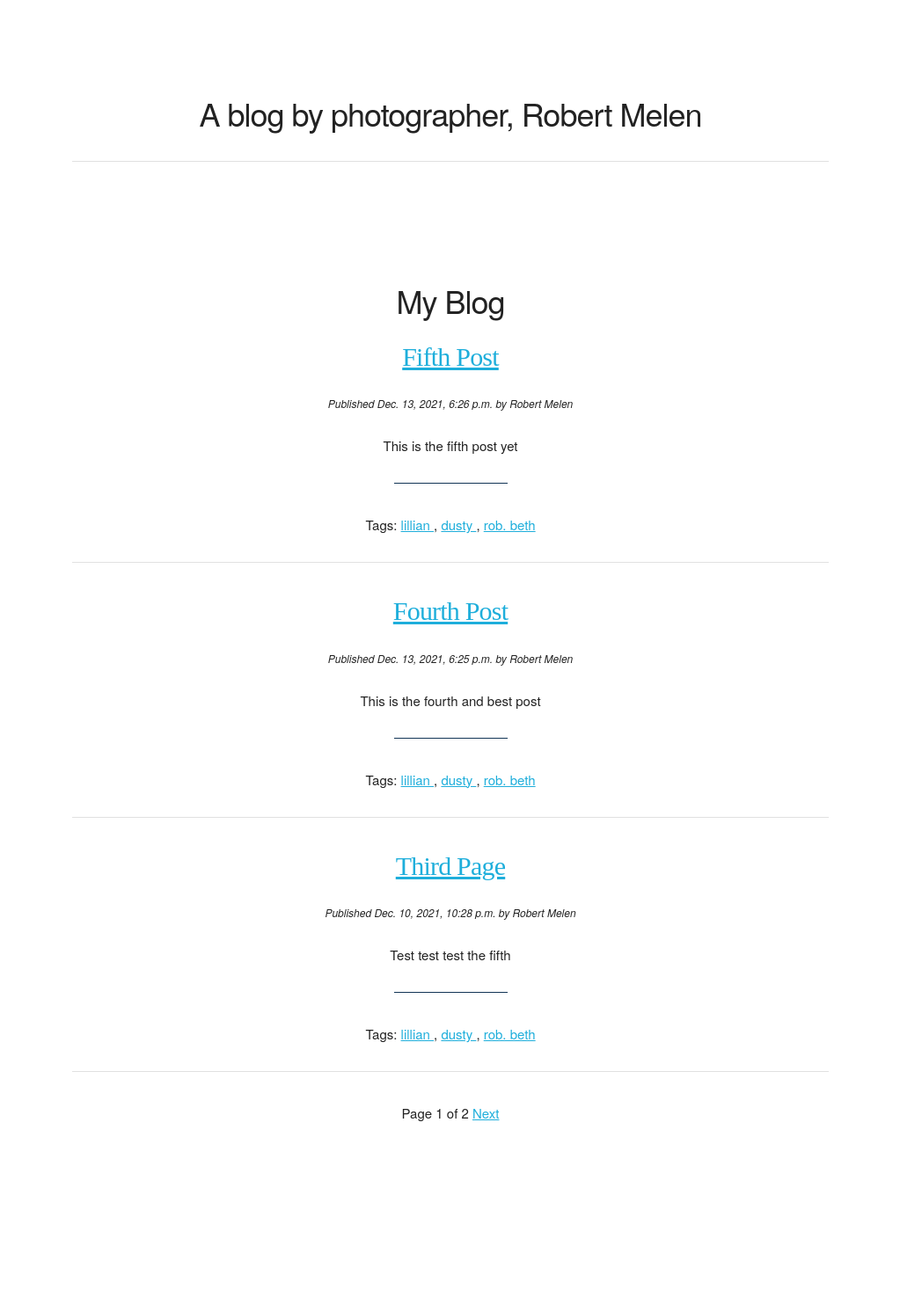
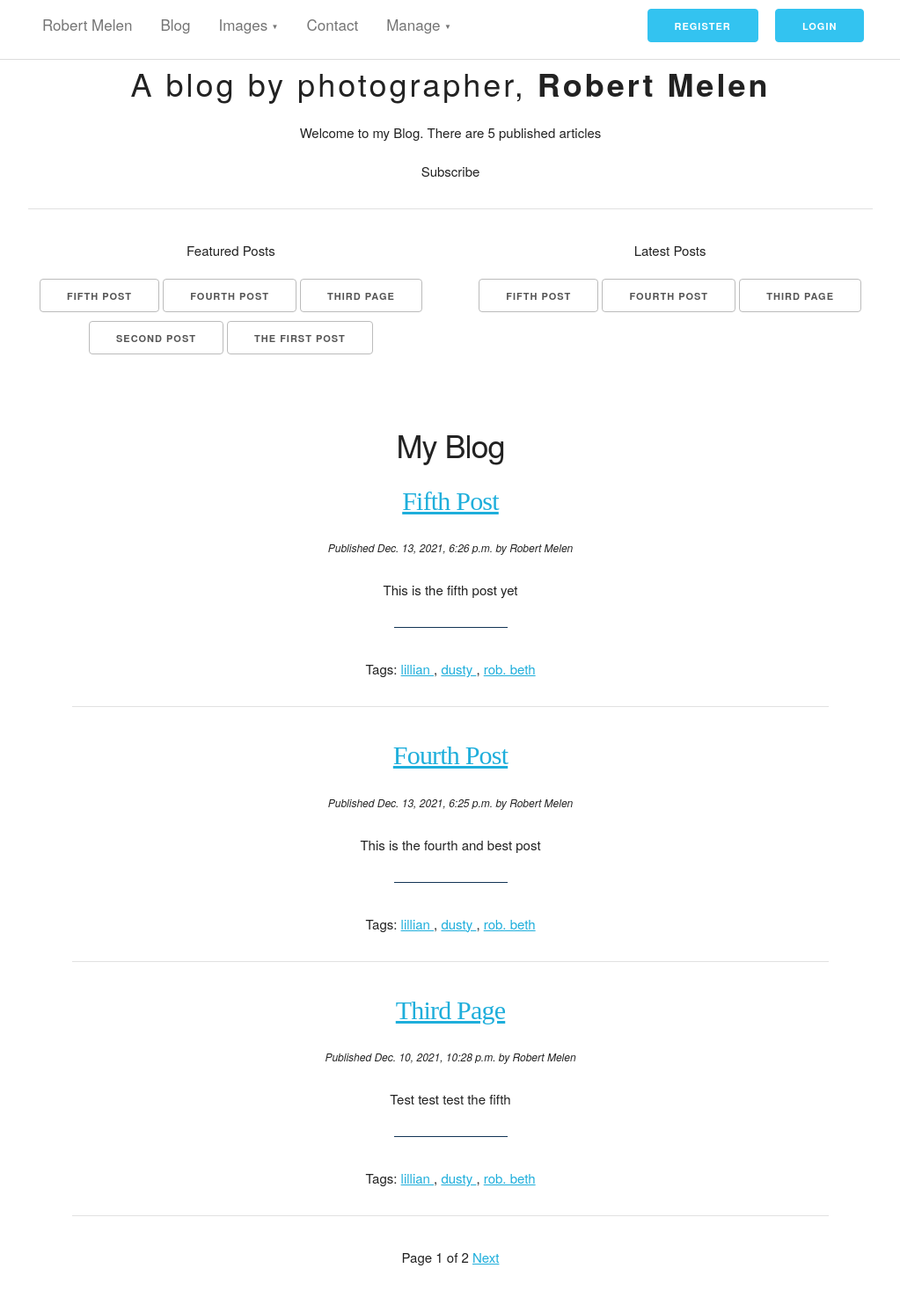
Before and after one commit to rob8624/test, a Django app: page /myblog/ in a window 1280 px wide. Shown: the whole page at 88% size, without its empty margins (128-1151 px from the left). Before the commit the page ends 1275 px from the top, so only its background shows below. Run offline with Django 4.2, Linux system fonts and the light colour scheme; data comes from the database, SQL or seed files in the repository; some libraries are stand-ins or nearby versions.

Commit message:
changed base to have blue menu button and clear featured post buttons not ul links

```diff
--- a/blog/myblog/templates/blog/base.html
+++ b/blog/myblog/templates/blog/base.html
@@ -1,3 +1,4 @@
+{% load blog_tags %}
 {% load static %}
 {% load widget_tweaks %}
 <!DOCTYPE html>
@@ -43,8 +44,8 @@
                             <li><a href="#">My Shop</a></li>
                         </ul>
                     </li>
-                    <li class="u-pull-right"><a href="#login">Login</a></li>
-                    <li class="right"><a href="#register">Register</a></li>
+                    <li class="u-pull-right" style="padding: 1%;"><a class="button button-primary" href="#login">Login</a></li>
+                    <li class="right" style="padding: 1%;" ><a class="button button-primary" href="#register">Register</a></li>
                     <li class="icon">
                         <a href="javascript:void(0);" onclick="toggleMobileNav();">&#9776;</a>
                     </li>
@@ -53,24 +54,36 @@
         </nav>
         <div class="container">
             <div class="row">
-                <div class="twelve columns" style="padding:50px; text-align: center; ">
-                    <h3>A blog by photographer, Robert Melen</h3>
+                <div class="twelve columns" style="text-align: center; clear: right; margin-top: -50px;">
+                    <hr class="solid">
+                    <h3 style="letter-spacing: 3px;">A blog by photographer, <strong>Robert Melen</strong></h3>
+                    <h6>Welcome to my Blog. There are {% total_posts %} published articles</h6>
+                    <h6>Subscribe</h6>
                     <hr class="solid">
                 </div>
             </div>
         </div>
         <div class="container">
             <div class="row">
-				<div class="twelve columns" style="padding:50px; text-align: center; ">
+                <div class="six columns" style="text-align: center;">
+                    <h6>Featured Posts</h6>
+                    {% featured_posts 5 %}
+                </div>
+                <div class="six columns" style="text-align: center;">
+                    <h6>Latest Posts</h6>
+                    {% show_latest_posts 3 %}
+                </div>
+            </div>
+        </div>
+
+        <div class="container">
+            <div class="row">
+                <div class="twelve columns" style="padding:50px; text-align: center; ">
                     {% block content %}
                     {% endblock %}
                 </div>
             </div>
         </div>
-    </body>
-
-
-
         <script src="https://ajax.googleapis.com/ajax/libs/jquery/3.1.1/jquery.min.js"></script>
         <script src="/static/js/gh.js"></script>
 </html>
--- a/blog/myblog/templates/post/featured_posts.html
+++ b/blog/myblog/templates/post/featured_posts.html
@@ -1,7 +1,5 @@
-<ul>
+<h6 style="display: inline-block">
     {% for post in featured_posts %}
-        <li>
-            <a href="{{ post.get_absolute_url }}">{{ post.title }}</a>
-        </li>
+        <a class="button" href="{{ post.get_absolute_url }}">{{ post.title }}</a>
     {% endfor %}
-</ul>
+</h6>
--- a/blog/myblog/templates/post/latest_posts.html
+++ b/blog/myblog/templates/post/latest_posts.html
@@ -1,7 +1,5 @@
-<ul>
+<H6>
     {% for post in latest_posts %}
-        <li>
-            <a href="{{ post.get_absolute_url }}">{{ post.title }}</a>
-        </li>
+        <a class="button" href="{{ post.get_absolute_url }}">{{ post.title }}</a>
     {% endfor %}
-</ul>
+</H6>
```
